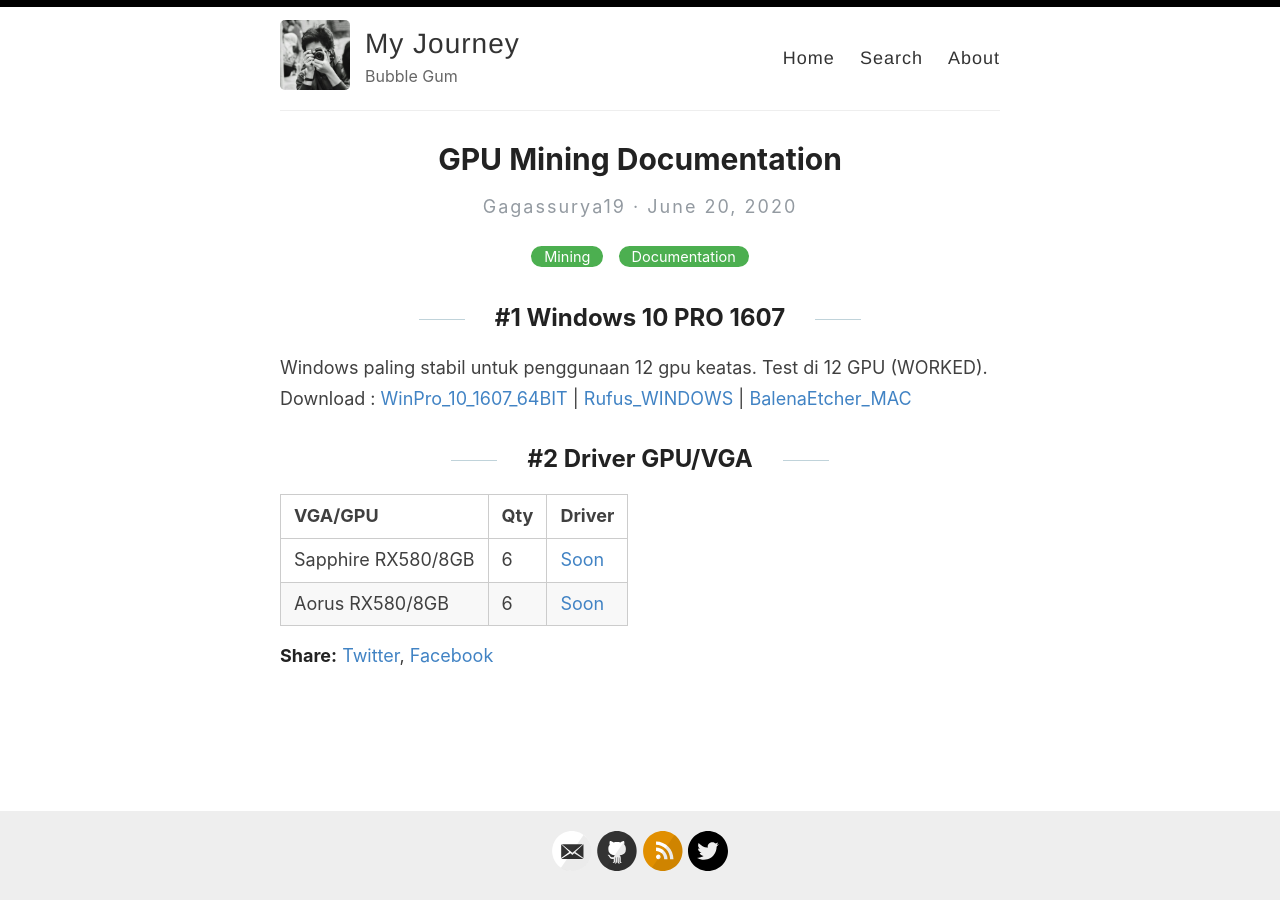
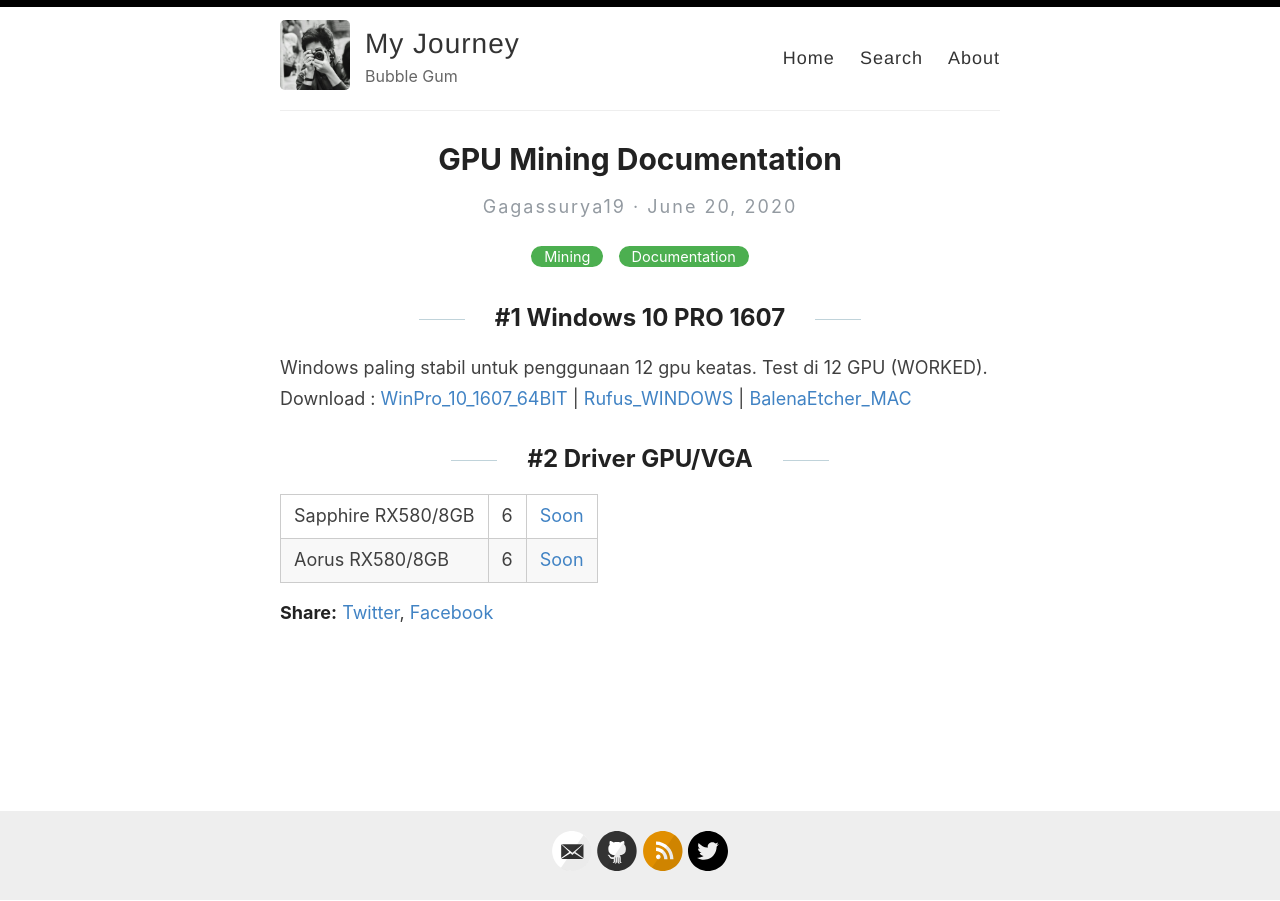
Before and after one commit to gagassurya19/gagassurya19.github.io, a Jekyll site: the page built from _posts/2020-06-20-miningProject2020.md, in a window 1280 px wide. Built offline with Jekyll 4.4.1, drawn with Linux system fonts in a browser that asks for light colours; comment, search, counter and statistics services are not loaded.

Commit message:
Update 2020-06-20-miningProject2020.md

```diff
--- a/_posts/2020-06-20-miningProject2020.md
+++ b/_posts/2020-06-20-miningProject2020.md
@@ -14,7 +14,5 @@ Download :
 
 ## #2 Driver GPU/VGA
 
-|VGA/GPU               | Qty               | Driver              |
-|--------------------- | --------------------- | ---------------------|
-|Sapphire RX580/8GB | 6           | [Soon]()|
-|Aorus RX580/8GB | 6 | [Soon]()|
+| Sapphire RX580/8GB | 6 | [Soon]() |
+| Aorus RX580/8GB | 6 | [Soon]() |
```
